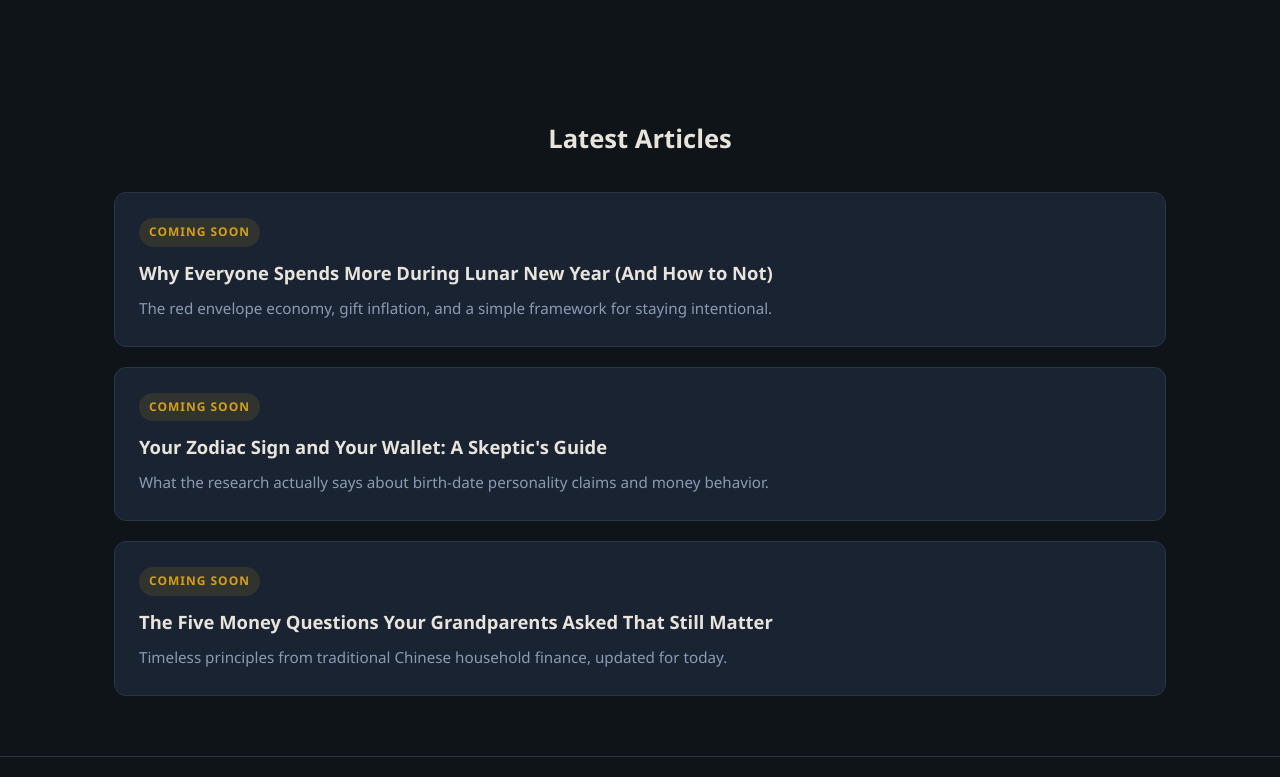
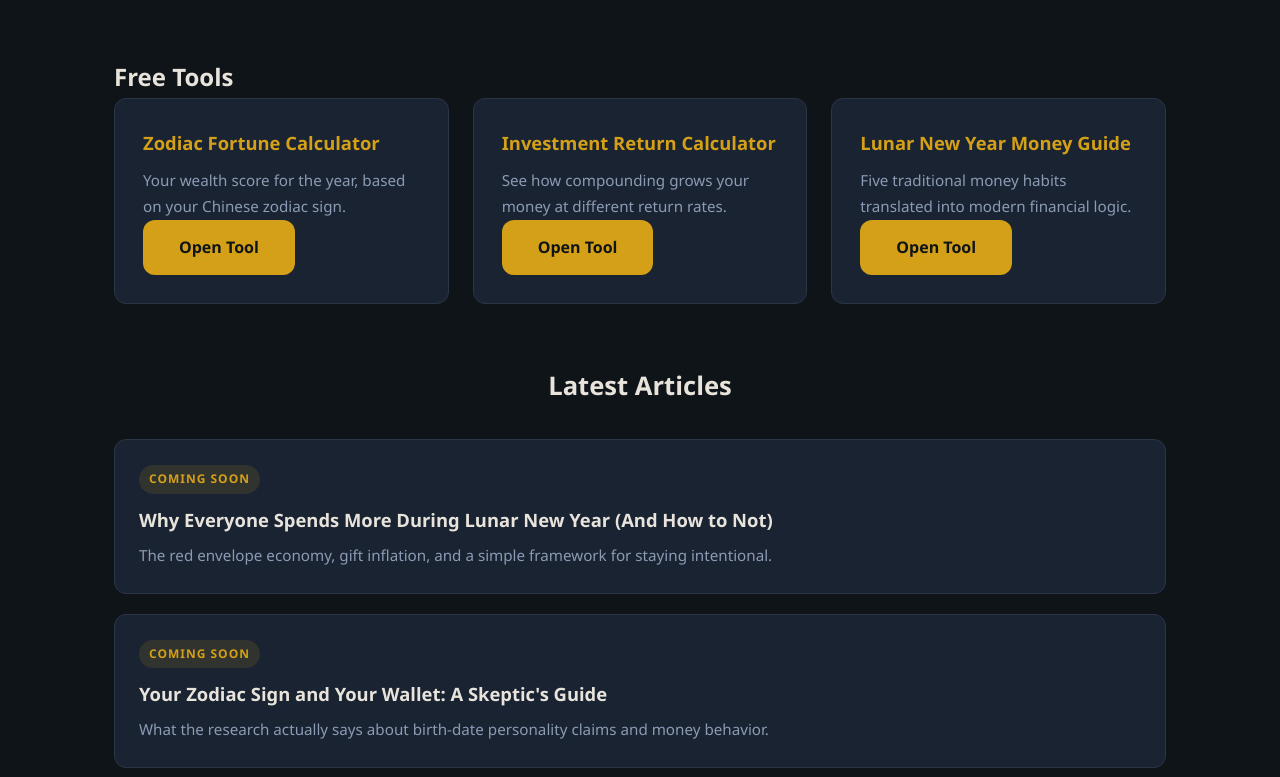
Before and after one commit to txc1238/fortuneandflow, a plain HTML site: page index.html in a window 1280 px wide. Shown: the part 1028-1805 px from the top of the page. Drawn offline with Linux system fonts and the light colour scheme.

Commit message:
Add Tools link to navigation and tools section on homepage

```diff
--- a/index.html
+++ b/index.html
@@ -13,6 +13,7 @@
       <a href="/" class="logo">Fortune & Flow</a>
       <nav>
         <a href="/articles">Articles</a>
+        <a href="/tools">Tools</a>
         <a href="/about">About</a>
         <a href="/privacy">Privacy</a>
         <a href="/disclaimer">Disclaimer</a>
@@ -26,6 +27,7 @@
         <h1>Money Skills, Ancient Roots</h1>
         <p class="hero-sub">Practical finance education wrapped in the language of luck, timing, and tradition. Learn how to think about wealth — without the hype.</p>
         <a href="/articles" class="btn">Start Reading</a>
+        <a href="/tools" class="btn btn-secondary">Try Free Tools</a>
       </div>
     </section>
 
@@ -48,6 +50,29 @@
           <article class="topic-card">
             <h3>Timing & Cycles</h3>
             <p>Seasonality, market cycles, and the human tendency to see patterns. Where tradition helps, where it hurts.</p>
+          </article>
+        </div>
+      </div>
+    </section>
+
+    <section class="tools-preview">
+      <div class="container">
+        <h2>Free Tools</h2>
+        <div class="topic-grid">
+          <article class="topic-card">
+            <h3>Zodiac Fortune Calculator</h3>
+            <p>Your wealth score for the year, based on your Chinese zodiac sign.</p>
+            <a href="/tools/zodiac.html" class="btn">Open Tool</a>
+          </article>
+          <article class="topic-card">
+            <h3>Investment Return Calculator</h3>
+            <p>See how compounding grows your money at different return rates.</p>
+            <a href="/tools/invest.html" class="btn">Open Tool</a>
+          </article>
+          <article class="topic-card">
+            <h3>Lunar New Year Money Guide</h3>
+            <p>Five traditional money habits translated into modern financial logic.</p>
+            <a href="/tools/lunar.html" class="btn">Open Tool</a>
           </article>
         </div>
       </div>
```
